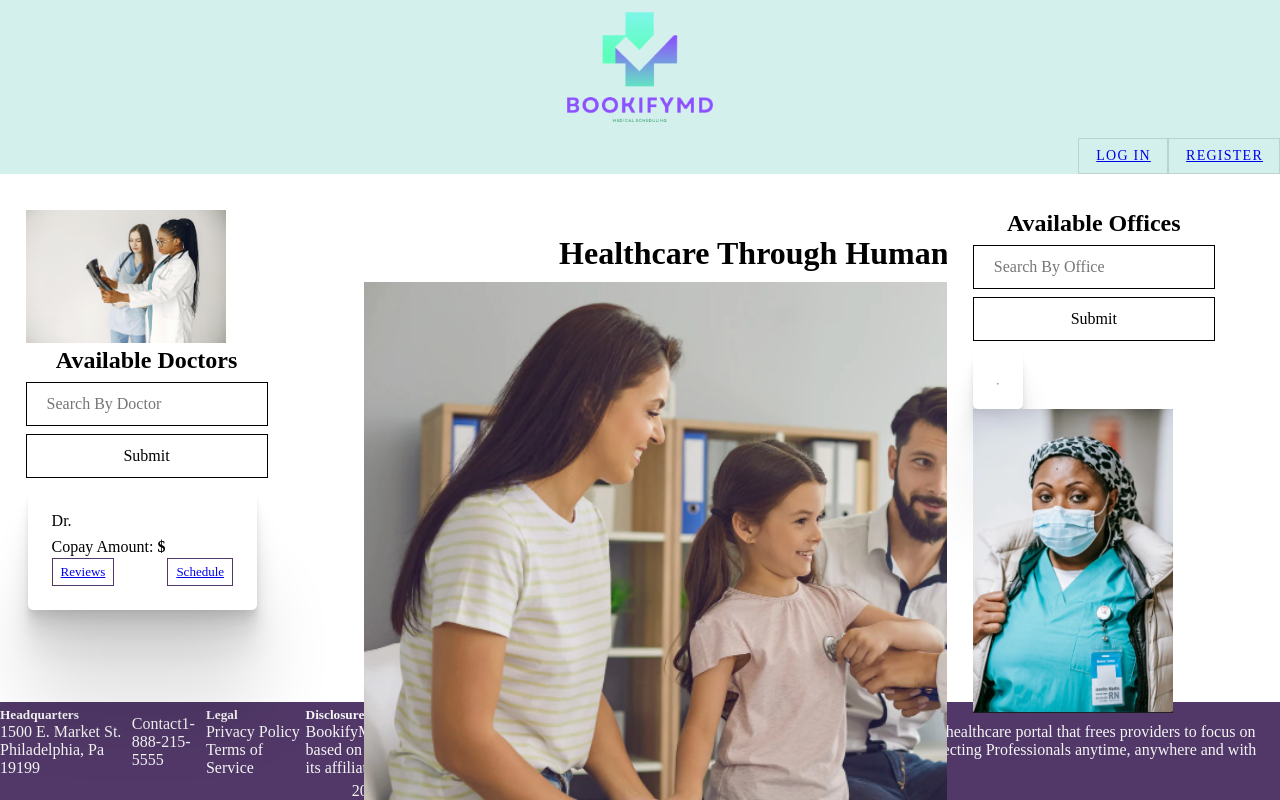
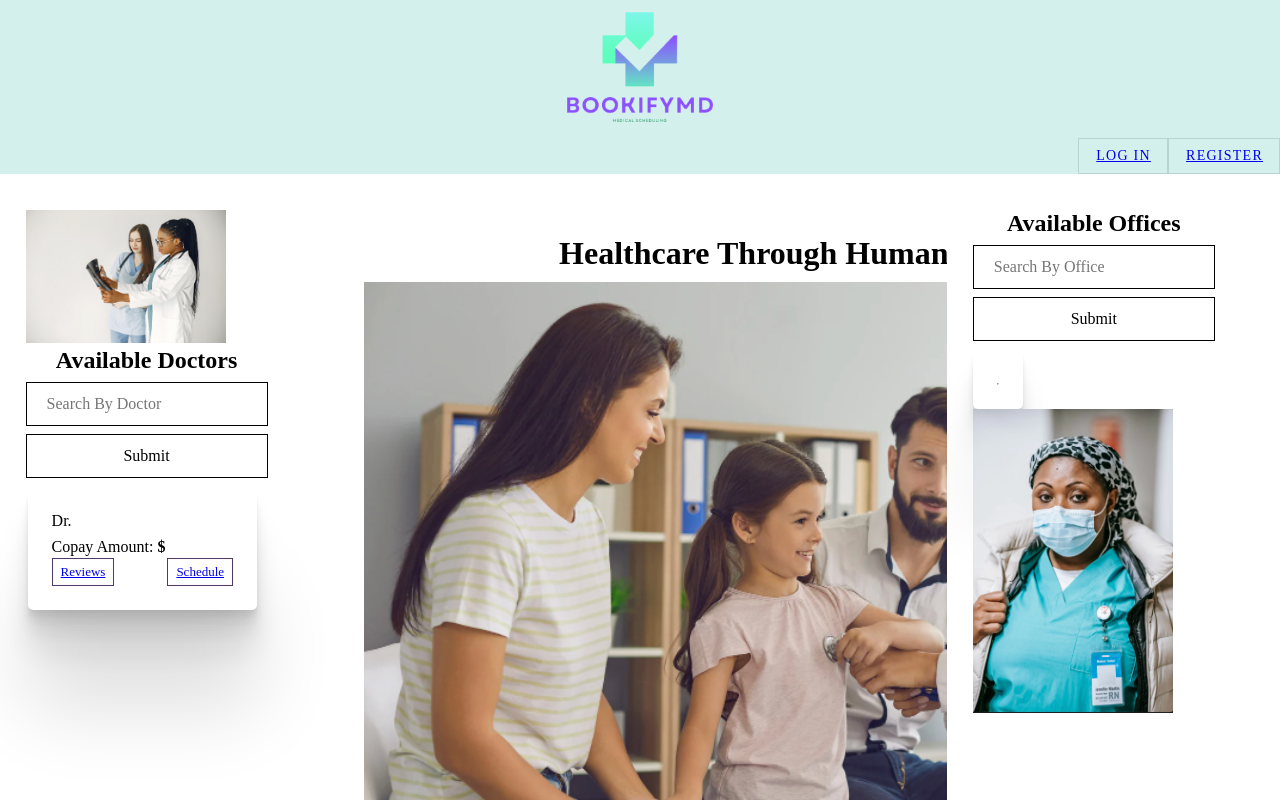
Before and after one commit to Redziniakjustin/BookifyMD, a Vue app in the folder vue/: page / in a window 1280 px wide. Shown: the top 800 px of the page. Built offline with nearby package versions, Linux system fonts and the light colour scheme; no server answers.

Commit message:
footer footed

```diff
--- a/vue/src/assets/styles/styles.css
+++ b/vue/src/assets/styles/styles.css
@@ -63,6 +63,7 @@ img{
         align-items: flex-start;
         justify-content: center space-between;
         flex-wrap: nowrap;
+        z-index: 1;
       }
       .left-column{
         display: flex;
--- a/vue/src/components/FooterBar.vue
+++ b/vue/src/components/FooterBar.vue
@@ -58,7 +58,7 @@ export default {
 .footer-container{
 background: rgb(81, 56, 104);
 color:whitesmoke;
-position: fixed;
+position: relative;
 width: 100%;
 max-height: 300px;
 z-index: -1;
```
